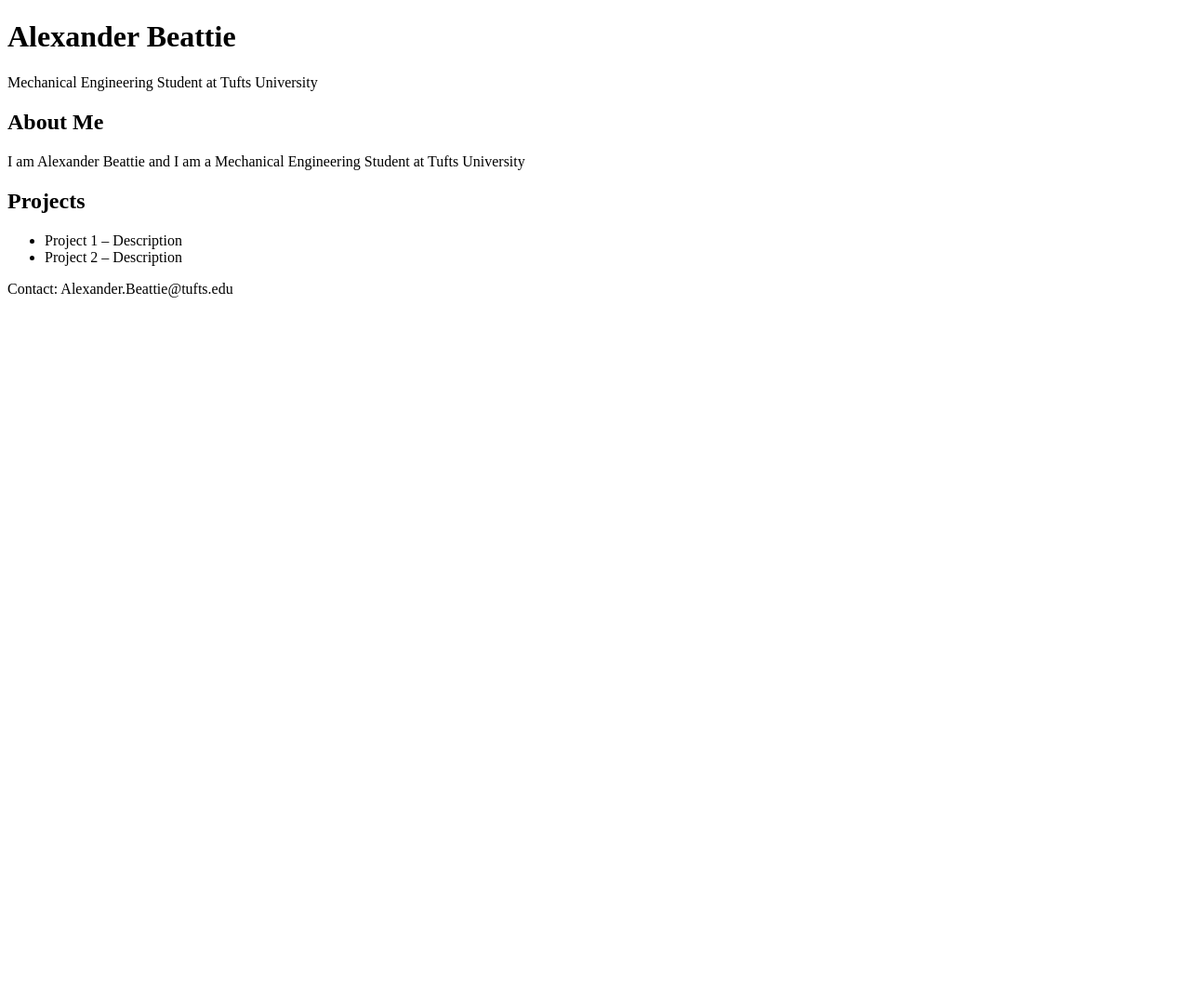
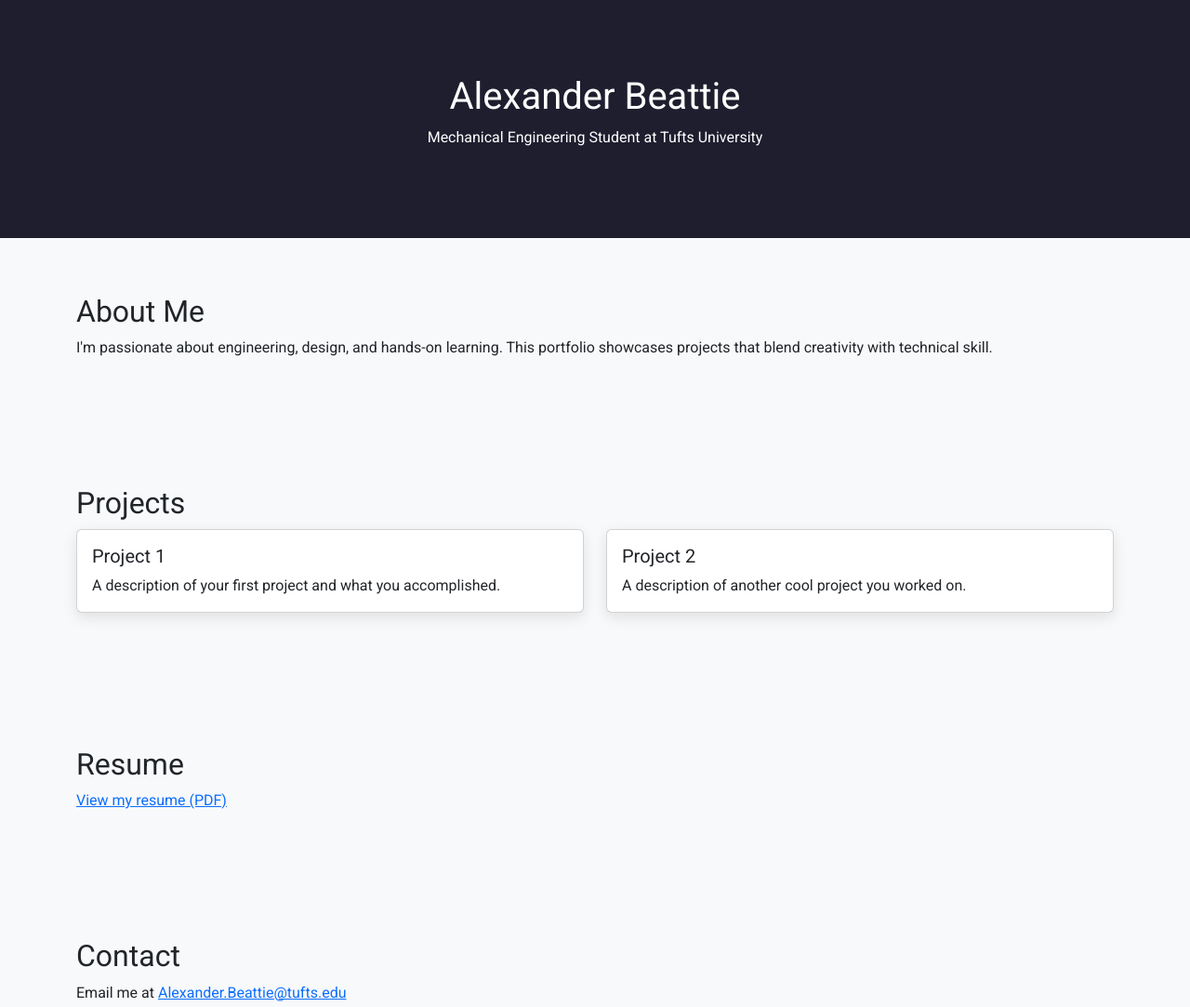
Before and after one commit to alex-beattie/alex-beattie.github.io, a plain HTML site: page index.html in a window 1280 px wide. Shown: the top 1083 px of the page at 93% size. Before the commit the page ends 800 px from the top, so only its background shows below. Drawn offline with nearby package versions, Linux system fonts and the light colour scheme.

Commit message:
Updated index

```diff
--- a/index.html
+++ b/index.html
@@ -1,29 +1,127 @@
 <!DOCTYPE html>
 <html lang="en">
+
 <head>
   <meta charset="UTF-8">
   <meta name="viewport" content="width=device-width, initial-scale=1.0">
-    <title>Your Name</title>
-    <link rel="stylesheet" href="style.css">
+  <title>Alexander Beattie | Portfolio</title>
+  <!-- Bootstrap CSS -->
+  <link href="https://cdn.jsdelivr.net/npm/bootstrap@5.3.0/dist/css/bootstrap.min.css" rel="stylesheet">
+  <!-- Google Font -->
+  <link href="https://fonts.googleapis.com/css2?family=Roboto:wght@400;700&display=swap" rel="stylesheet">
+  <!-- Custom CSS -->
+  <style>
+    body {
+      font-family: 'Roboto', sans-serif;
+      background-color: #f8f9fa;
+    }
+
+    header {
+      background-color: #1e1e2f;
+      color: white;
+      padding: 80px 0;
+      text-align: center;
+    }
+
+    section {
+      padding: 60px 20px;
+    }
+
+    .project-card {
+      box-shadow: 0 5px 15px rgba(0, 0, 0, 0.1);
+      transition: transform 0.3s ease;
+    }
+
+    .project-card:hover {
+      transform: translateY(-5px);
+    }
+
+    footer {
+      background-color: #1e1e2f;
+      color: white;
+      text-align: center;
+      padding: 20px;
+    }
+  </style>
 </head>
+
 <body>
+  <!-- Header -->
   <header>
-        <h1>Alexander Beattie</h1>
+    <h1 id="main-title">Alexander Beattie</h1>
     <p>Mechanical Engineering Student at Tufts University</p>
   </header>
-    <section>
+
+  <!-- About Section -->
+  <section id="about" class="container">
     <h2>About Me</h2>
-        <p>I am Alexander Beattie and I am a Mechanical Engineering Student at Tufts University</p>
+    <p>I'm passionate about engineering, design, and hands-on learning. This portfolio showcases projects that blend creativity with technical skill.</p>
   </section>
-    <section>
+
+  <!-- Projects Section -->
+  <section id="projects" class="container">
     <h2>Projects</h2>
-        <ul>
-            <li>Project 1 – Description</li>
-            <li>Project 2 – Description</li>
-        </ul>
+    <div class="row">
+      <div class="col-md-6 mb-4">
+        <div class="card project-card">
+          <div class="card-body">
+            <h5 class="card-title">Project 1</h5>
+            <p class="card-text">A description of your first project and what you accomplished.</p>
+          </div>
+        </div>
+      </div>
+      <div class="col-md-6 mb-4">
+        <div class="card project-card">
+          <div class="card-body">
+            <h5 class="card-title">Project 2</h5>
+            <p class="card-text">A description of another cool project you worked on.</p>
+          </div>
+        </div>
+      </div>
+    </div>
   </section>
+
+  <!-- Resume Section -->
+  <section id="resume" class="container">
+    <h2>Resume</h2>
+    <p><a href="resume/Alexander_Beattie_Resume.pdf" target="_blank">View my resume (PDF)</a></p>
+  </section>
+
+  <!-- Contact Section -->
+  <section id="contact" class="container">
+    <h2>Contact</h2>
+    <p>Email me at <a href="mailto:Alexander.Beattie@tufts.edu">Alexander.Beattie@tufts.edu</a></p>
+  </section>
+
+  <!-- Footer -->
   <footer>
-        <p>Contact: Alexander.Beattie@tufts.edu</p>
+    <p>&copy; 2025 Alexander Beattie</p>
   </footer>
+
+  <!-- Bootstrap JS -->
+  <script src="https://cdn.jsdelivr.net/npm/bootstrap@5.3.0/dist/js/bootstrap.bundle.min.js"></script>
+  <!-- GSAP -->
+  <script src="https://cdn.jsdelivr.net/npm/gsap@3.12.2/dist/gsap.min.js"></script>
+  <!-- Animations -->
+  <script>
+    gsap.from("#main-title", { duration: 1, y: -50, opacity: 0 });
+    gsap.from("section h2", {
+      scrollTrigger: "section h2",
+      duration: 1,
+      x: -50,
+      opacity: 0,
+      stagger: 0.2
+    });
+    gsap.utils.toArray(".project-card").forEach(card => {
+      gsap.from(card, {
+        scrollTrigger: card,
+        duration: 0.8,
+        y: 30,
+        opacity: 0,
+        stagger: 0.3
+      });
+    });
+  </script>
 </body>
+
 </html>
--- a/style.css
+++ b/style.css
@@ -0,0 +1,14 @@
+body {
+    font-family: Arial, sans-serif;
+    margin: 0;
+    padding: 0;
+    line-height: 1.6;
+}
+header, footer {
+    background-color: #f4f4f4;
+    padding: 20px;
+    text-align: center;
+}
+section {
+    padding: 20px;
+}
```
Also changed, not shown: 1 other file. Lines whose indentation alone changed are shown as unchanged.
